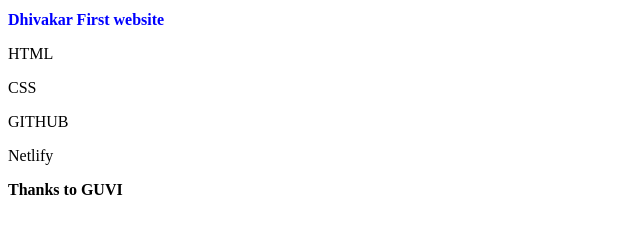
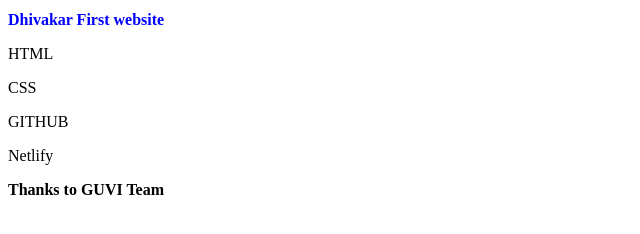
Before and after one commit to Dhivakar1993/1st-website, a plain HTML site: page index.html in a window 1280 px wide. Shown: the full height of the page, 0-640 px from the left. Drawn offline with Linux system fonts and the light colour scheme.

```diff
--- a/index.html
+++ b/index.html
@@ -14,7 +14,7 @@
         <list-item><p>GITHUB</p></list-item>
         <Lisi-item><p>Netlify</p></Lisi-item>
     </list>
-    <p style="font-weight: bold;">Thanks to GUVI</p>
+    <p style="font-weight: bold;">Thanks to GUVI Team</p>
 
 </body>
 </html>
```
